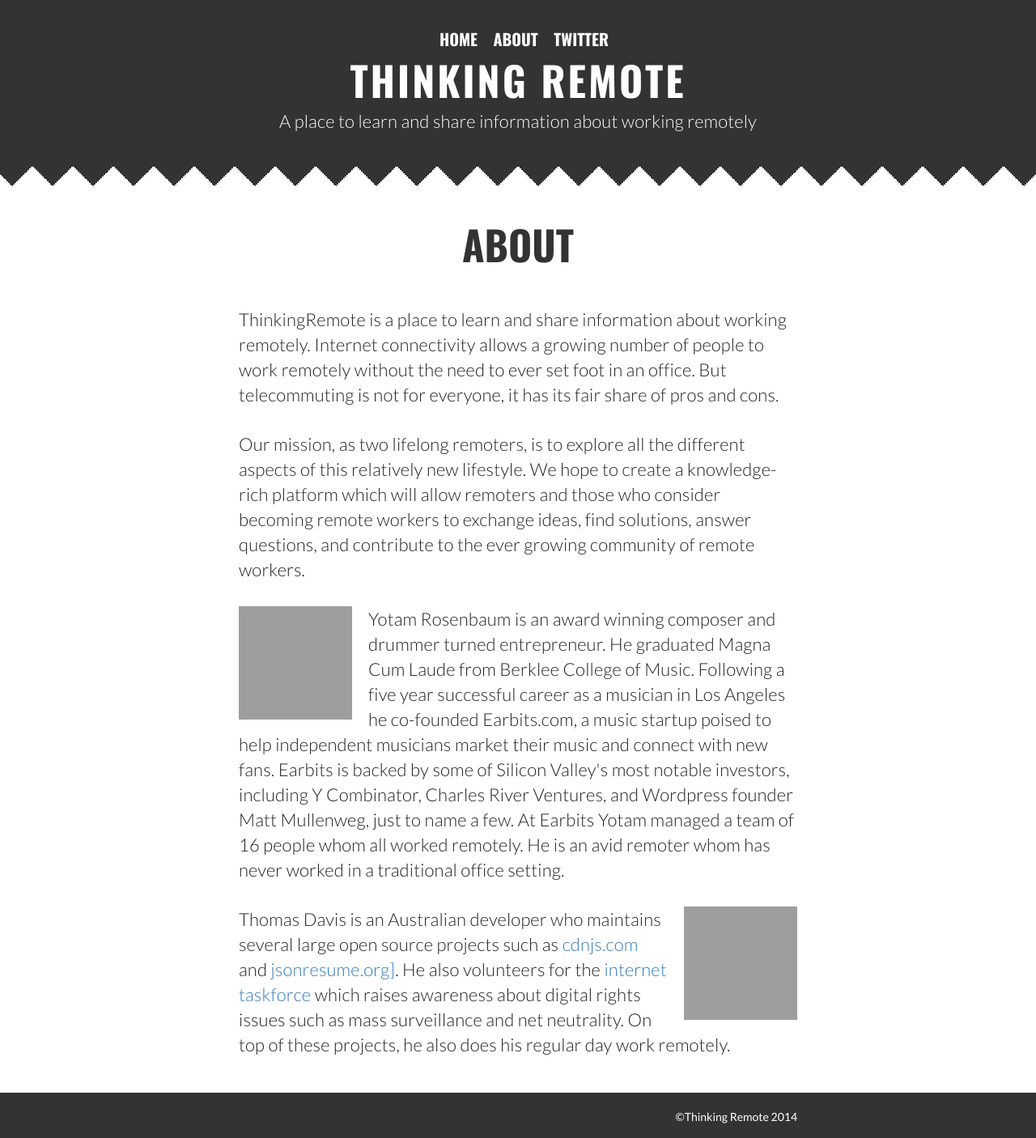
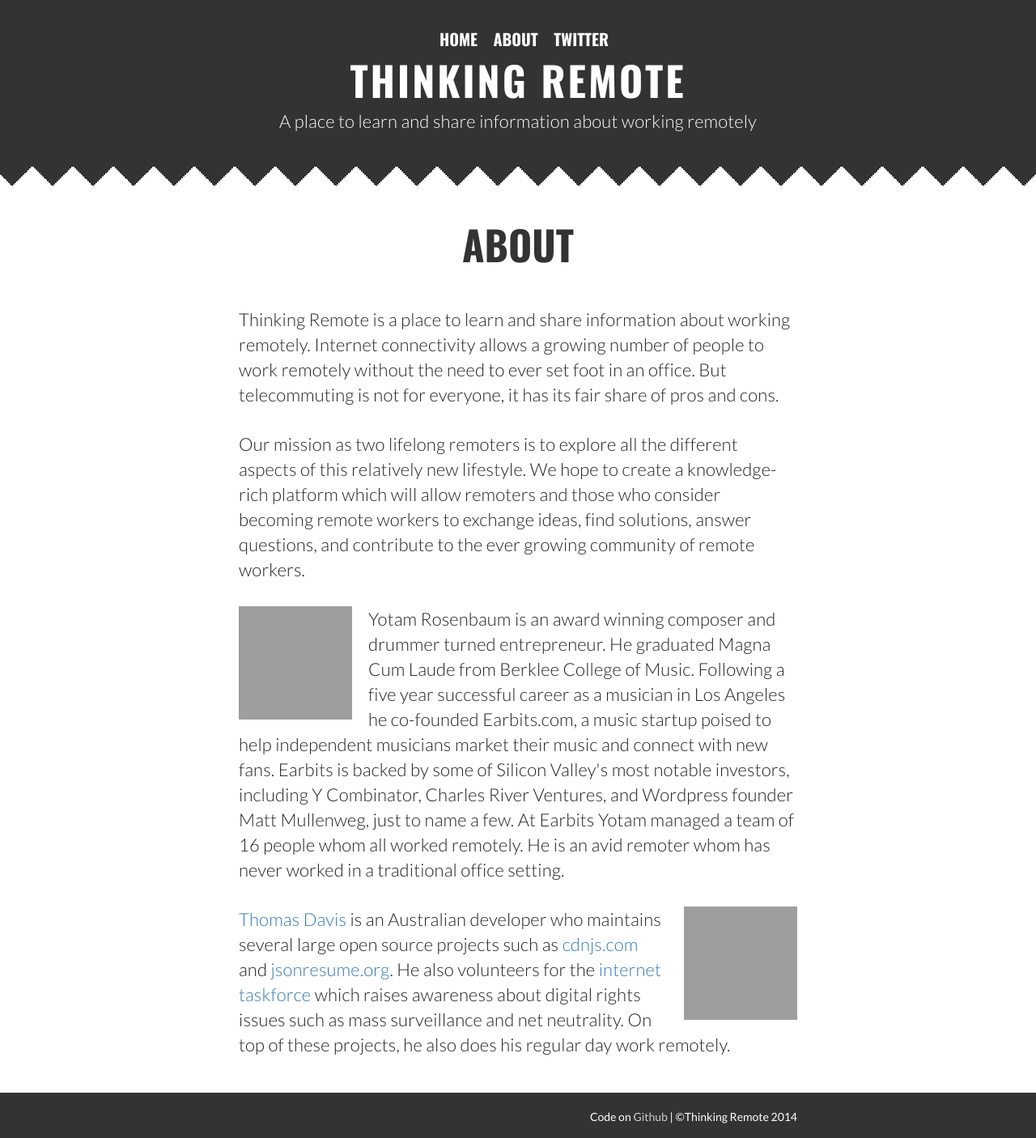
Before and after one commit to thinkingremote/thinkingremote.com, a Jekyll site: the page built from about.html, in a window 1280 px wide. Shown: the whole page at 81% size. Built offline with Jekyll 4.4.1, drawn with Linux system fonts in a browser that asks for light colours; nearby versions of some CDN libraries; comment, search, counter and statistics services are not loaded; grey boxes are pictures that could not be loaded.

```diff
--- a/_includes/footer.html
+++ b/_includes/footer.html
@@ -3,7 +3,7 @@
     <div class="container">
       <div class="row">
         <div class="col-md-8 col-md-offset-2" style="position: relative;">
-©Thinking Remote 2014
+Code on <a href="https://github.com/thinkingremote/thinkingremote.com" style="color: #ccc;">Github</a> | ©Thinking Remote 2014
 </div>
 </div>
 </div>
--- a/about.html
+++ b/about.html
@@ -6,12 +6,12 @@
 
  <h2 style="font-size:50px;text-align: center;"class="post-title">{{ page.title }}</h2>
 
-<p>ThinkingRemote is a place to learn and share information about working remotely.
+<p>Thinking Remote is a place to learn and share information about working remotely.
 Internet connectivity allows a growing number of people to work remotely without
 the need to ever set foot in an office.  But telecommuting is not for everyone,
 it has its fair share of pros and cons.</p>
 
-<p>Our mission, as two lifelong remoters, is to explore all the different aspects
+<p>Our mission as two lifelong remoters is to explore all the different aspects
 of this relatively new lifestyle. We hope to create a knowledge-rich platform
 which will allow remoters and those who consider becoming remote workers to exchange
 ideas, find solutions, answer questions, and contribute to the ever growing community
@@ -25,4 +25,4 @@
  just to name a few.  At Earbits Yotam managed a team of 16 people whom all
 worked remotely.  He is an avid remoter whom has never worked in a traditional office setting. </p>
 
-<p><img src="https://d1qb2nb5cznatu.cloudfront.net/users/313044-medium_jpg?1413985011" style="float: right; margin-left: 20px; height: 140px; width: 140px;" />Thomas Davis is an Australian developer who maintains several large open source projects such as <a href="https://cdnjs.com">cdnjs.com</a> and <a href="https://jsonresume.org">jsonresume.org]</a>. He also volunteers for the <a href="https://taskforce.is">internet taskforce</a> which raises awareness about digital rights issues such as mass surveillance and net neutrality. On top of these projects, he also does his regular day work remotely.</p>
+<p><img src="https://d1qb2nb5cznatu.cloudfront.net/users/313044-medium_jpg?1413985011" style="float: right; margin-left: 20px; height: 140px; width: 140px;" /><a href="http://thomasdav.is">Thomas Davis</a> is an Australian developer who maintains several large open source projects such as <a href="https://cdnjs.com">cdnjs.com</a> and <a href="https://jsonresume.org">jsonresume.org</a>. He also volunteers for the <a href="https://taskforce.is">internet taskforce</a> which raises awareness about digital rights issues such as mass surveillance and net neutrality. On top of these projects, he also does his regular day work remotely.</p>
```
